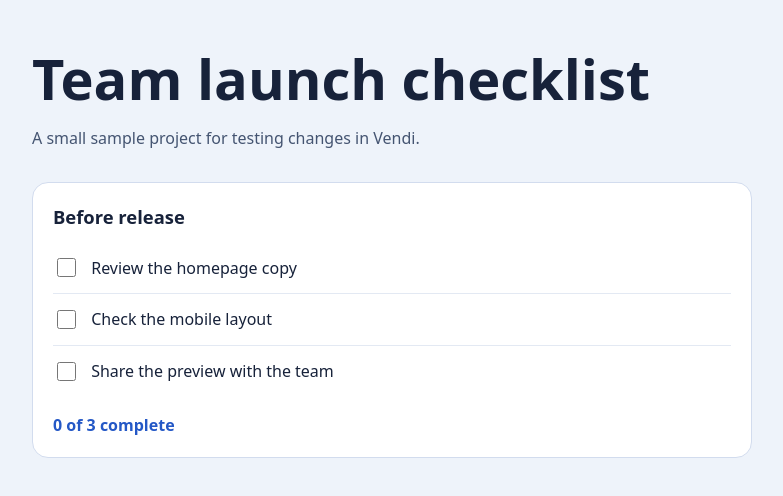
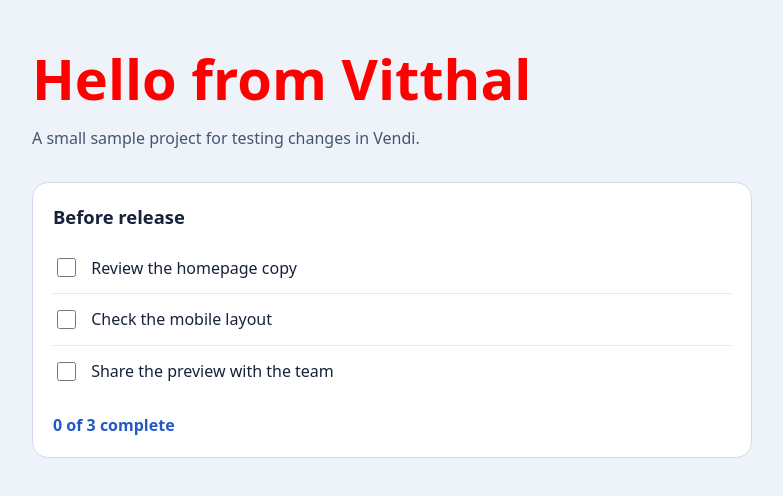
Before and after one commit to vitthalb7898/vendi-demo, a website: page index.html in a window 1280 px wide. Shown: the whole page, without its empty margins (248-1031 px from the left). Drawn offline with Linux system fonts and the light colour scheme.

Commit message:
Changes from a Vendi session

```diff
--- a/index.html
+++ b/index.html
@@ -20,7 +20,7 @@
         font: 1rem/1.5 system-ui, sans-serif;
       }
       main { max-width: 47rem; margin: auto; padding: 3rem 1rem; }
-      h1 { margin: 0; font-size: clamp(2rem, 6vw, 3.5rem); line-height: 1.1; }
+      h1 { margin: 0; font-size: clamp(2rem, 6vw, 3.5rem); line-height: 1.1; color: red; }
       header p { color: var(--muted); }
       section {
         margin-top: 2rem;
@@ -42,7 +42,7 @@
   <body>
     <main>
       <header>
-        <h1>Team launch checklist</h1>
+        <h1>Hello from Vitthal</h1>
         <p>A small sample project for testing changes in Vendi.</p>
       </header>
       <section aria-labelledby="today">
```
